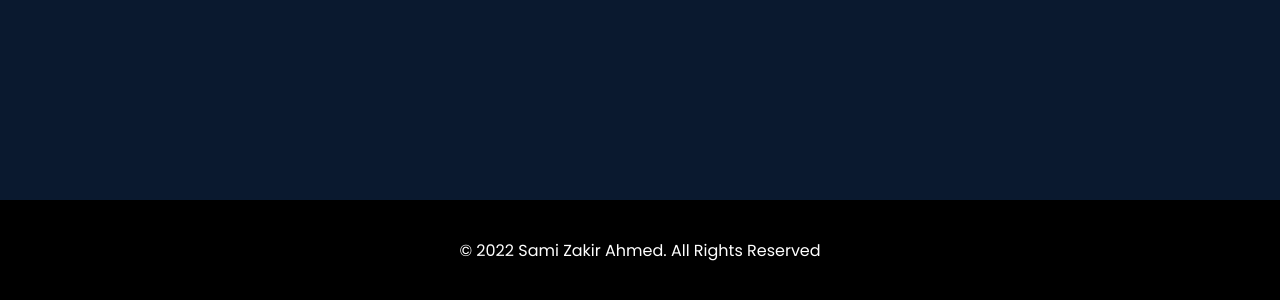
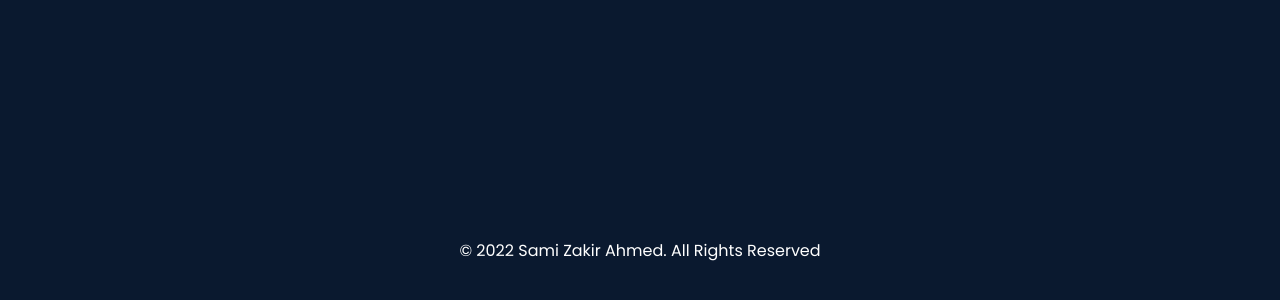
Before and after one commit to samizak/react-portfolio, a React (Create React App) app: page / in a window 1280 px wide. Shown: the part 8175-8475 px from the top of the page. Built offline with nearby package versions, Linux system fonts and the light colour scheme.

Commit message:
refactor: Refactor Footer section

```diff
--- a/src/Components/Footer/Footer.css
+++ b/src/Components/Footer/Footer.css
@@ -6,6 +6,6 @@
   bottom: -100vh;
   width: 100%;
   height: 100px;
-  background-color: black;
+  /* background-color: black; */
   color: white;
 }
--- a/src/Components/Header/Header.css
+++ b/src/Components/Header/Header.css
@@ -102,7 +102,7 @@ header .logo a div {
 
 .header-menu.is-active {
   display: block;
-  height: 450px;
+  height: 550px;
   margin-top: auto;
 }
 
```
